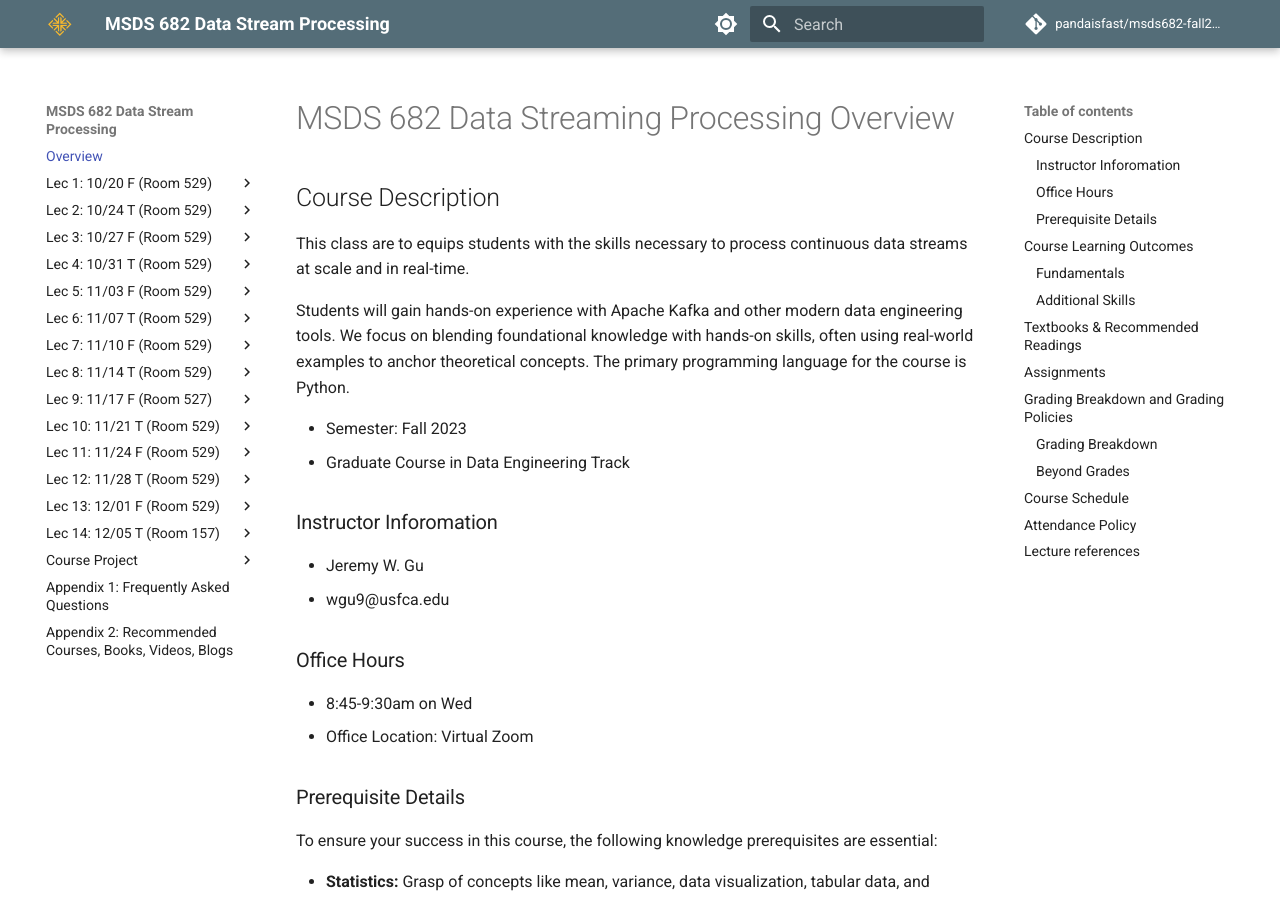
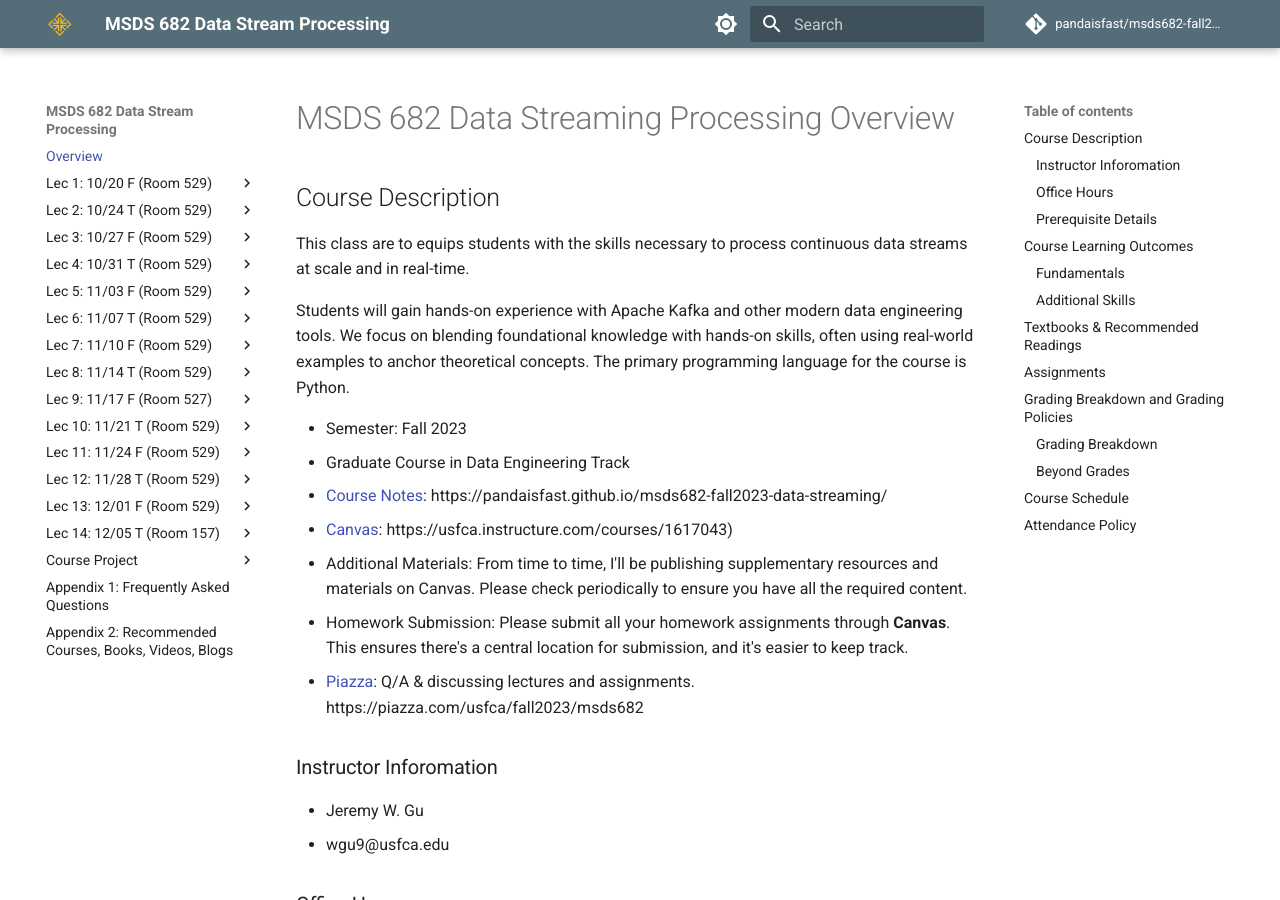
Before and after one commit to pandaisfast/msds682-fall2023-data-streaming, an MkDocs documentation site: the page built from docs/index.md, in a window 1280 px wide and 900 px high. Built offline with MkDocs 1.6.1 and Material for MkDocs 9.7.7, drawn with Linux system fonts in a browser that asks for light colours; comment, search, counter and statistics services are not loaded; some of the changed text lies outside the part shown.

Commit message:
updated course information

```diff
--- a/docs/index.md
+++ b/docs/index.md
@@ -8,6 +8,13 @@ Students will gain hands-on experience with Apache Kafka and other modern data e
 
 - Semester: Fall 2023
 - Graduate Course in Data Engineering Track
+- [Course Notes](https://pandaisfast.github.io/msds682-fall2023-data-streaming/): https://pandaisfast.github.io/msds682-fall2023-data-streaming/
+- [Canvas](https://usfca.instructure.com/courses/1617043): https://usfca.instructure.com/courses/1617043)
+- Additional Materials: From time to time, I'll be publishing supplementary resources and materials on Canvas. Please check periodically to ensure you have all the required content.
+- Homework Submission: Please submit all your homework assignments through **Canvas**. This ensures there's a central location for submission, and it's easier to keep track.
+- [Piazza](https://piazza.com/usfca/fall2023/msds682): Q/A & discussing lectures and assignments. https://piazza.com/usfca/fall2023/msds682
+
+
 
 ### Instructor Inforomation
 - Jeremy W. Gu
@@ -181,5 +188,3 @@ Tentative Schedule (Each lecture: 5:30 - 7:20pm PST)
 - **Use of Laptops:** Please keep your laptops closed unless instructed otherwise, specifically during demo or exercise sessions. This is to ensure focus and participation during lectures.
 - **Absence Due to Illness:** If you are unable to attend a lecture due to sickness or any other unavoidable circumstance, please notify me in advance.
 - **No Distractions:** Mobile phones and other electronic devices should be kept silent and should not be used during class time.
-
-## Lecture references
```
Also changed, not shown: other parts of docs/index.md (+1 -1 lines).
